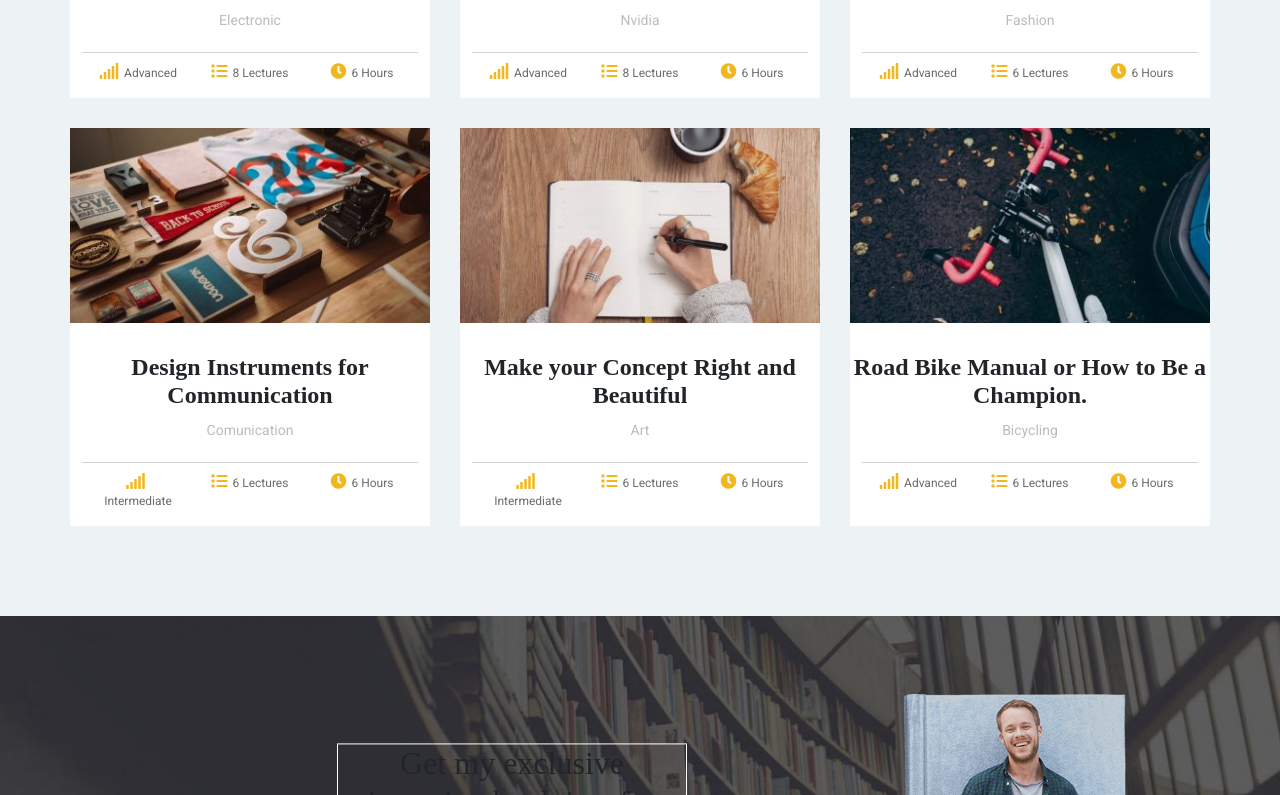
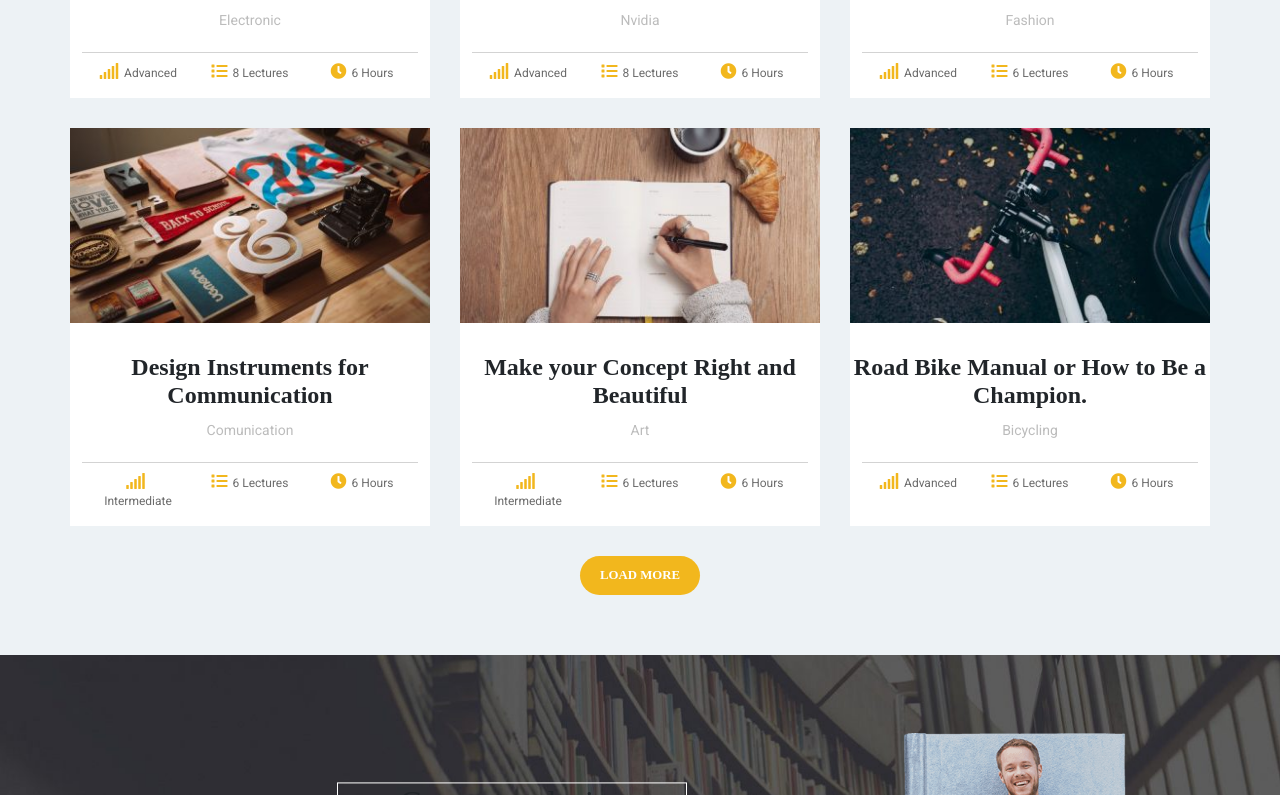
Before and after one commit to Fede180600/proj-html-vuejs, a Vue app: page / in a window 1280 px wide. Shown: the part 1827-2622 px from the top of the page. Built offline with nearby package versions, Linux system fonts and the light colour scheme; a small style sheet from the web is missing.

Commit message:
add button in AppCoursesSection

```diff
--- a/src/assets/components/AppCoursesSection.vue
+++ b/src/assets/components/AppCoursesSection.vue
@@ -1,10 +1,11 @@
 <template>
     <section style="background-color: #edf2f5; padding: 60px 0; ">
-        <div class="container">
+        <div class="container text-center">
             <h2 style="text-align: center; margin-bottom: 50px; font-size: 2.8rem; font-weight: 800;">New Courses</h2>
             <div class="row row-cols-3 justify-content-between">
                 <AppCourseCard v-for="(card, index) in coursesArray" :key="index" :courseCard="card"/>
             </div>
+            <button>Load More</button>
         </div>
     </section>
 </template>
@@ -23,4 +24,16 @@ export default {
 </script>
 
 <style lang="scss" scoped>
+@import "../style/variable.scss";
+button {
+    font-family: 'roboto' sans-serif;
+    text-transform: uppercase;
+    color: white;
+    font-size: .8rem;
+    font-weight: 600;
+    background-color: $brand-primary-color;
+    border: none;
+    border-radius: 50px;
+    padding: 10px 20px;
+}
 </style>
```
